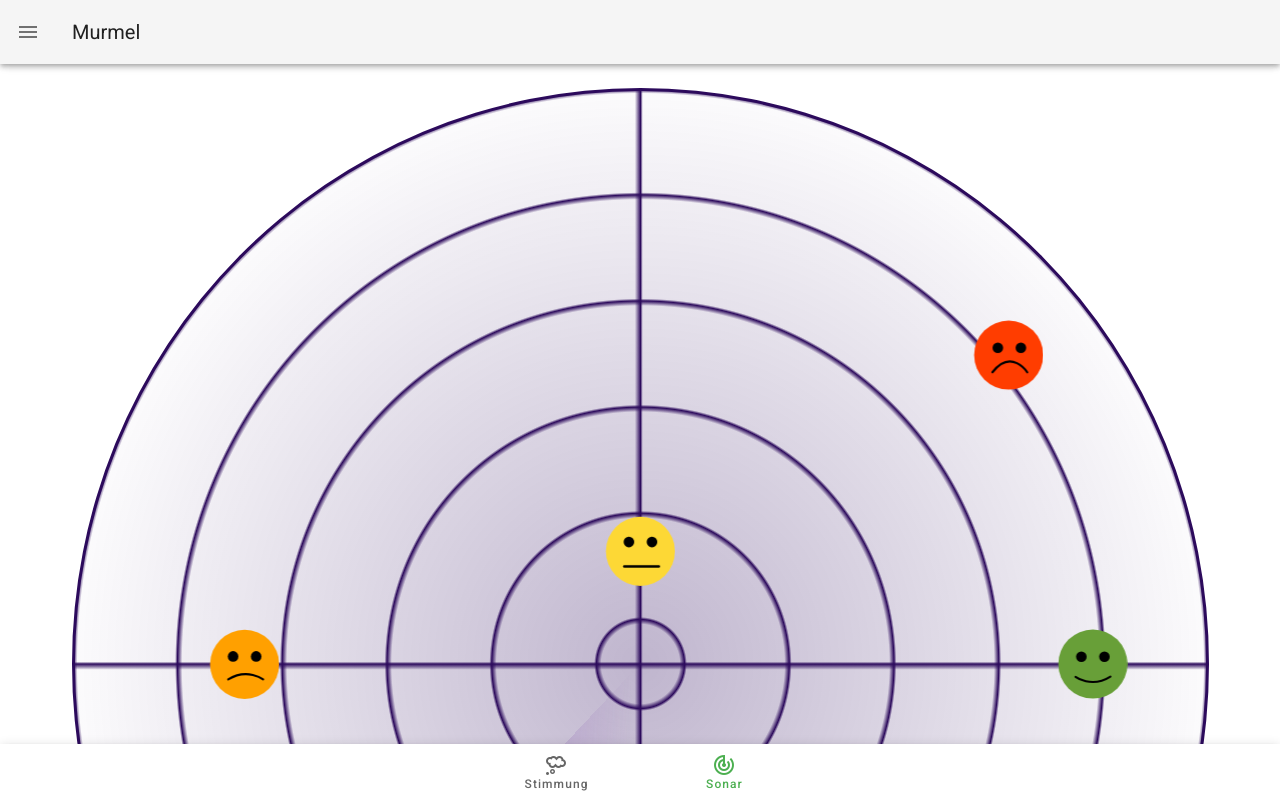
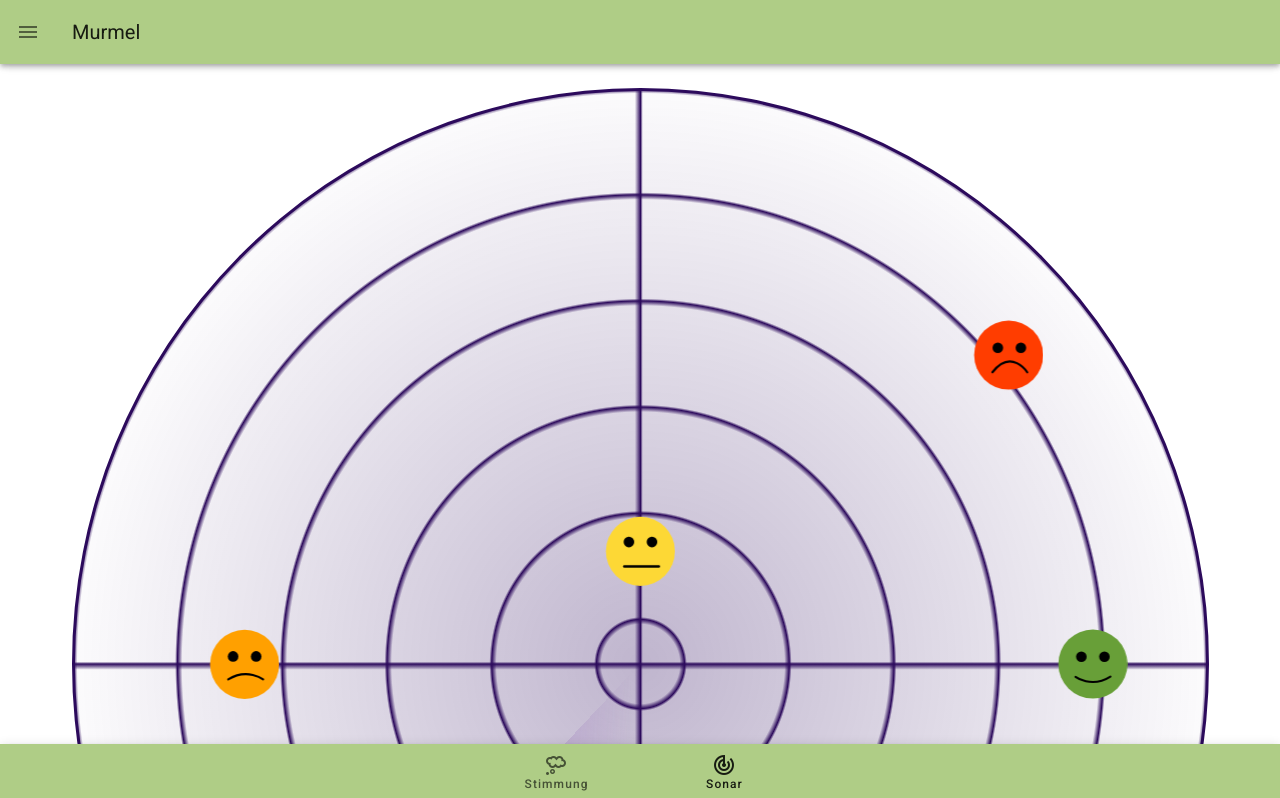
Before and after one commit to Inniag/murmeltier-frontend, a Nuxt app: page / in a window 1280 px wide. Shown: the top 798 px of the page. Built offline with nearby package versions, Linux system fonts and the light colour scheme.

Commit message:
Added new green primary color.

```diff
--- a/layouts/default.vue
+++ b/layouts/default.vue
@@ -42,6 +42,8 @@
       :clipped-left="clipped"
       fixed
       app
+      light
+      color="primary"
     >
       <v-app-bar-nav-icon @click.stop="drawer = !drawer" />
       <v-toolbar-title v-text="title" />
@@ -57,7 +59,8 @@
   <v-bottom-navigation
     fixed
     grow
-    color="green"
+    backgroundColor="primary"
+    light
   >
     <v-btn
       to="/mood"
--- a/nuxt.config.js
+++ b/nuxt.config.js
@@ -70,13 +70,18 @@ export default {
       dark: false,
       themes: {
         dark: {
-          primary: colors.blue.darken2,
-          accent: colors.grey.darken3,
-          secondary: colors.amber.darken3,
-          info: colors.teal.lighten1,
-          warning: colors.amber.base,
-          error: colors.deepOrange.accent4,
-          success: colors.green.accent3
+          primary: "#afcd86",
+          // primary: rgba(175, 205, 134, 1),
+          // primary: colors.blue.darken2,
+          // accent: colors.grey.darken3,
+          // secondary: colors.amber.darken3,
+          // info: colors.teal.lighten1,
+          // warning: colors.amber.base,
+          // error: colors.deepOrange.accent4,
+          // success: colors.green.accent3
+        },
+        light: {
+          primary: "#afcd86",
         }
       }
     }
```
